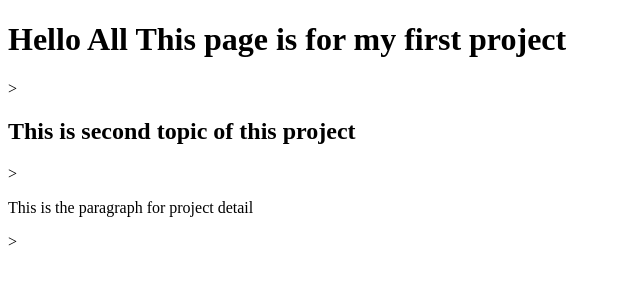
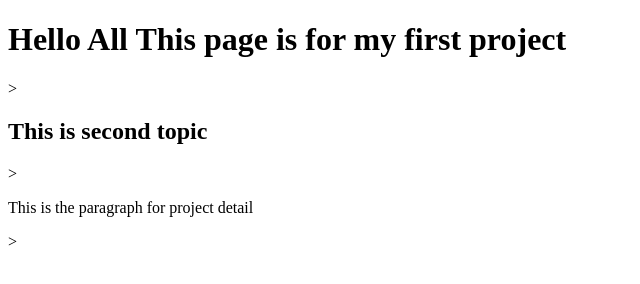
Before and after one commit to tdholariya7976/VSCode-Project, a plain HTML site: page index.html in a window 1280 px wide. Shown: the whole page, without its empty margins (0-640 px from the left). Drawn offline with Linux system fonts and the light colour scheme.

Commit message:
little change

```diff
--- a/index.html
+++ b/index.html
@@ -2,7 +2,7 @@
 <html>
 <head>
     <h1>Hello All This page is for my first project</h1>>
-    <h2>This is second topic of this project</h2>>
+    <h2>This is second topic</h2>>
 </head>
 <body>
     <title>VSCode Project</title>
```
